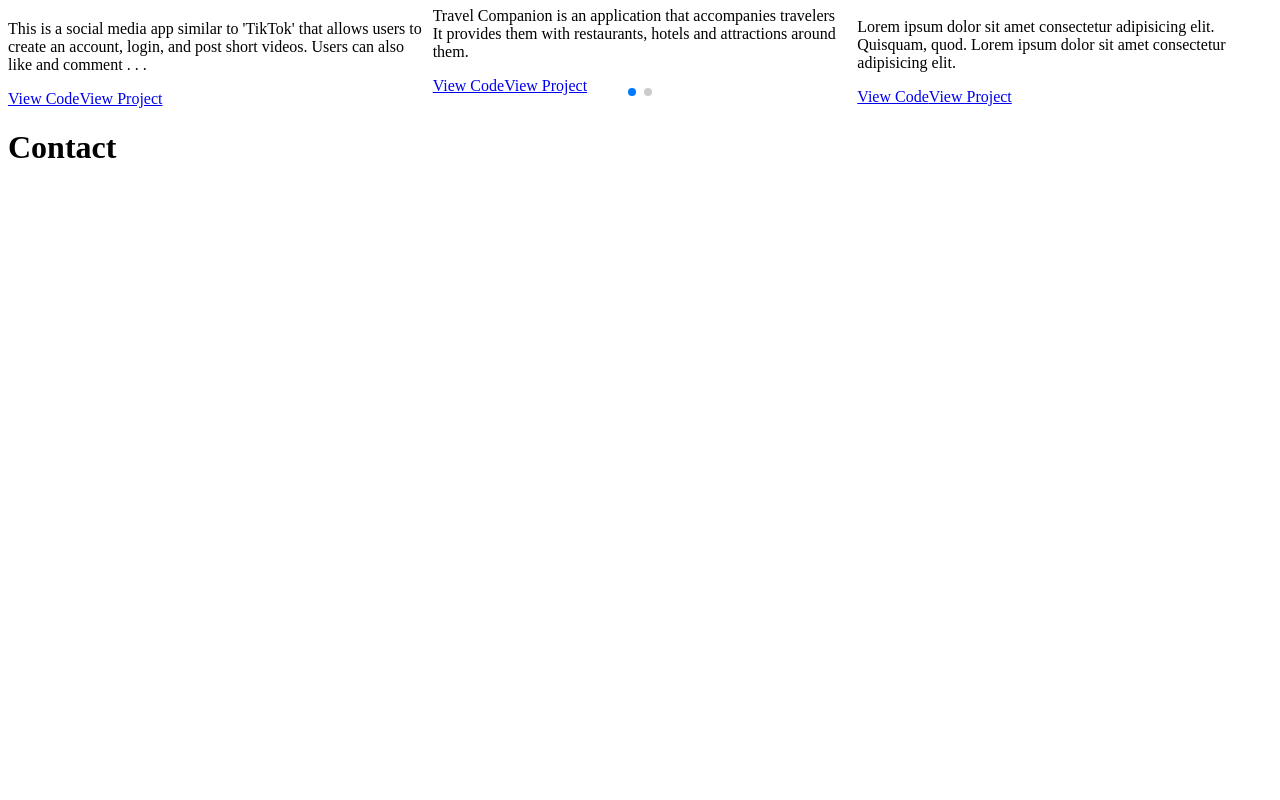
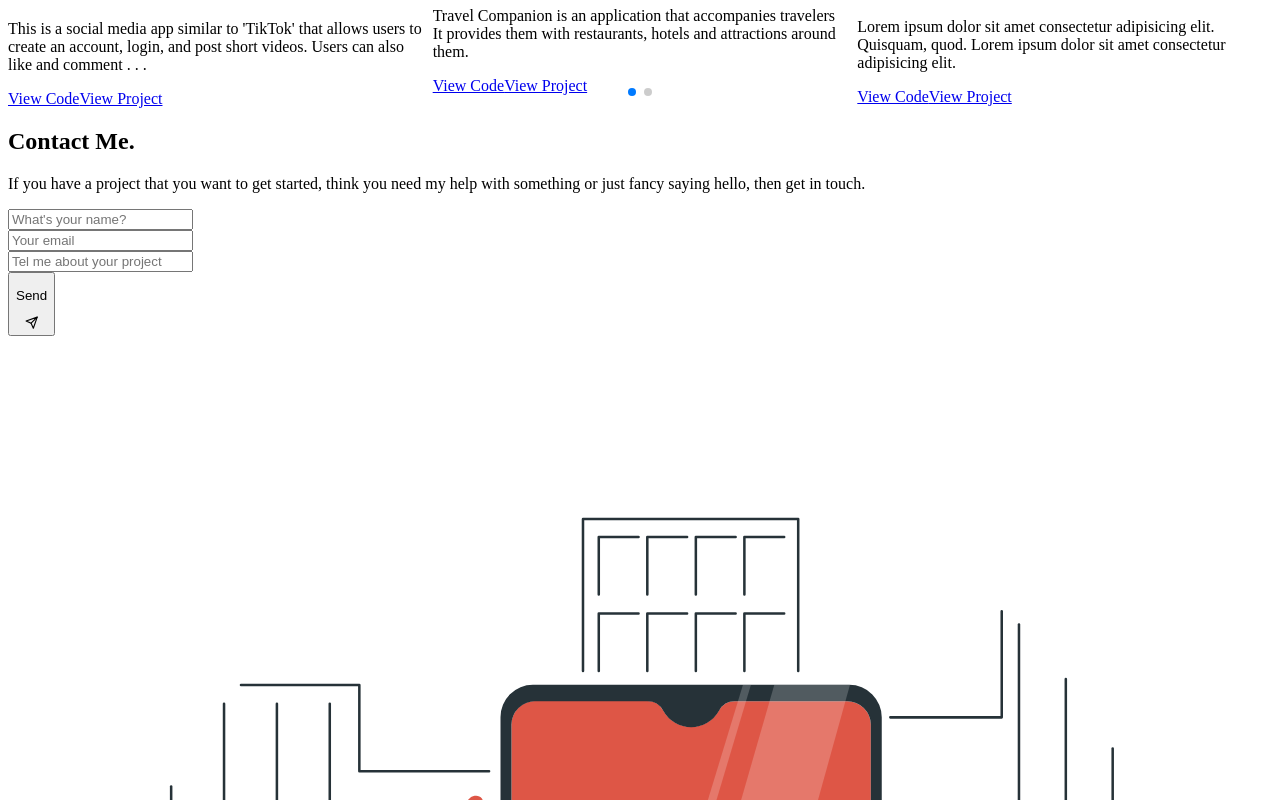
Before and after one commit to IlyasDevSample/IlyasDevSample, a React (Vite) app: page / in a window 1280 px wide. Shown: the part 7220-8020 px from the top of the page. Before the commit the page ends 7408 px from the top, so only its background shows below. Built offline with nearby package versions, Linux system fonts and the light colour scheme; the HTML template or start-up script is replaced by a standard one.

Commit message:
form submit

```diff
--- a/package.json
+++ b/package.json
@@ -9,11 +9,13 @@
     "preview": "vite preview"
   },
   "dependencies": {
+    "axios": "^1.3.1",
     "framer-motion": "^8.5.4",
     "react": "^18.2.0",
     "react-dom": "^18.2.0",
     "react-icons": "^4.7.1",
     "react-scroll": "^1.8.9",
+    "react-toastify": "^9.1.1",
     "react-type-animation": "^2.1.2",
     "swiper": "^9.0.1",
     "tiny-slider-react": "^0.5.6"
--- a/src/components/Contact.tsx
+++ b/src/components/Contact.tsx
@@ -1,13 +1,104 @@
+import axios from 'axios'
 import React from 'react'
+import { ToastContainer, toast } from 'react-toastify'
+import 'react-toastify/dist/ReactToastify.css'
+import { FiSend } from 'react-icons/fi'
+import { AiOutlineLoading } from 'react-icons/ai'
+import { RiMailSendLine } from 'react-icons/ri'
 
 const Contact = () => {
+    const [isSending, setIsSending] = React.useState(false)
+
+    const handleSubmit = (e) => {
+
+        e.preventDefault()
+        if (e.target[0].value.trim() && e.target[1].value.trim() && e.target[2].value.trim()) {
+            setIsSending(true)
+
+            const data = {
+                name: e.target[0].value,
+                email: e.target[1].value,
+                message: e.target[2].value
+            }
+            // const URL =  'https://www.actionforms.io/e/r/ilyaselaissi'
+            const URL = 'https://formspree.io/f/meqwewep'
+
+            axios.post(URL, data)
+                .then(res => {
+                    setIsSending(false)
+                    toast.success('Thank you for contacting me', {
+                        position: 'top-center',
+                        autoClose: 5000,
+                        hideProgressBar: false,
+                        closeOnClick: true,
+                        pauseOnHover: true,
+                        draggable: true,
+                        progress: undefined,
+                    })
+                    e.target[0].value = ''
+                    e.target[1].value = ''
+                    e.target[2].value = ''
+                    console.log(res)
+                }
+                )
+                .catch(err => {
+                    console.log(err)
+                })
+
+
+        }
+        else {
+            toast.error('Please fill all the fields', {
+                position: 'top-center',
+                autoClose: 5000,
+                hideProgressBar: false,
+                closeOnClick: true,
+                pauseOnHover: true,
+                draggable: true,
+                progress: undefined,
+            })
+        }
+    }
+
     return (
         <div id="contact" className='h-[100vh] text-tPrimary container mx-auto px-4 flex justify-center items-center'>
-            <h1
-                className='text-3xl font-bold'
-            >
-                Contact
-            </h1>
+            <div className='flex flex-wrap justify-between items-center gap-2 sm:gap-6'>
+                <div className="card">
+                    <h2 className='text-2xl lg:text-4xl font-heading font-bold mb-4 sm:mb-7 '>
+                        <span className='text-tSecondary'>Contact</span> Me.
+                    </h2>
+                    <p className='text-base md:text-base lg:text-lg leading-relaxed text-gray-400'>
+                        If you have a project that you want to get started, think you need my help with something or just fancy saying hello, then get in touch.
+                    </p>
+                    <form className='flex flex-col gap-5 mt-5 sm:mt-10' onSubmit={handleSubmit}>
+                        <div className='relative peer'>
+                            <input type="text" placeholder="What's your name?" className='contactInput peer' required />
+                            <span className='line'></span>
+                        </div>
+                        <div className='relative peer'>
+                            <input type="email" placeholder='Your email' className='contactInput peer' required />
+                            <span className='line'></span>
+                        </div>
+                        <div className='relative peer'>
+                            <input type="text" placeholder='Tel me about your project' className='contactInput peer' required />
+                            <span className='line'></span>
+                        </div>
+                        <button
+                            type='submit'
+                            className="group bg-tSecondary text-white font-semibold py-3 px-6 rounded-xl shadow-lg hover:shadow-xl ease-in-out flex items-center justify-between w-[160px] hover:w-[175px] transition-all duration-1000 mt-2 relative">
+                            <p>Send</p>
+                            {isSending ? <AiOutlineLoading className='animate-spin ml-2 inline-block text-2xl' /> : <FiSend className='inline-block ml-2 text-xl' />}
+                            <div className="absolute group-hover:left-[107px] left-1 w-16 h-10 bg-tPrimary bg-opacity-20 rounded-xl transition-all duration-1000"></div>
+                        </button>
+                    </form>
+                </div>
+                <div className='card flex justify-center items-center'>
+                    <div className='w-[290px] sm:w-[350px] lg:w-[700px]'>
+                        <img src="/images/contactUs.svg" alt="services" className='w-full' />
+                    </div>
+                </div>
+            </div>
+            <ToastContainer />
         </div>
     )
 }
--- a/src/globals.css
+++ b/src/globals.css
@@ -54,6 +54,13 @@
     }
 }
 
+.contactInput{
+    @apply w-full py-2 bg-primary border-b border-tSecondary outline-none;
+}
+.line{
+    @apply w-0 h-[1px] bg-tPrimary absolute bottom-0 left-0 peer-focus:w-full transition-all duration-300 ease-in-out;
+}
+
 @keyframes animate-profile {
     0% {
         border-radius: 60% 40% 30% 70%/60% 30% 70% 40%;
```
Also changed, not shown: public/images/contactUs.svg (added), 1 other file (tests, documents, lock files or other folders).
